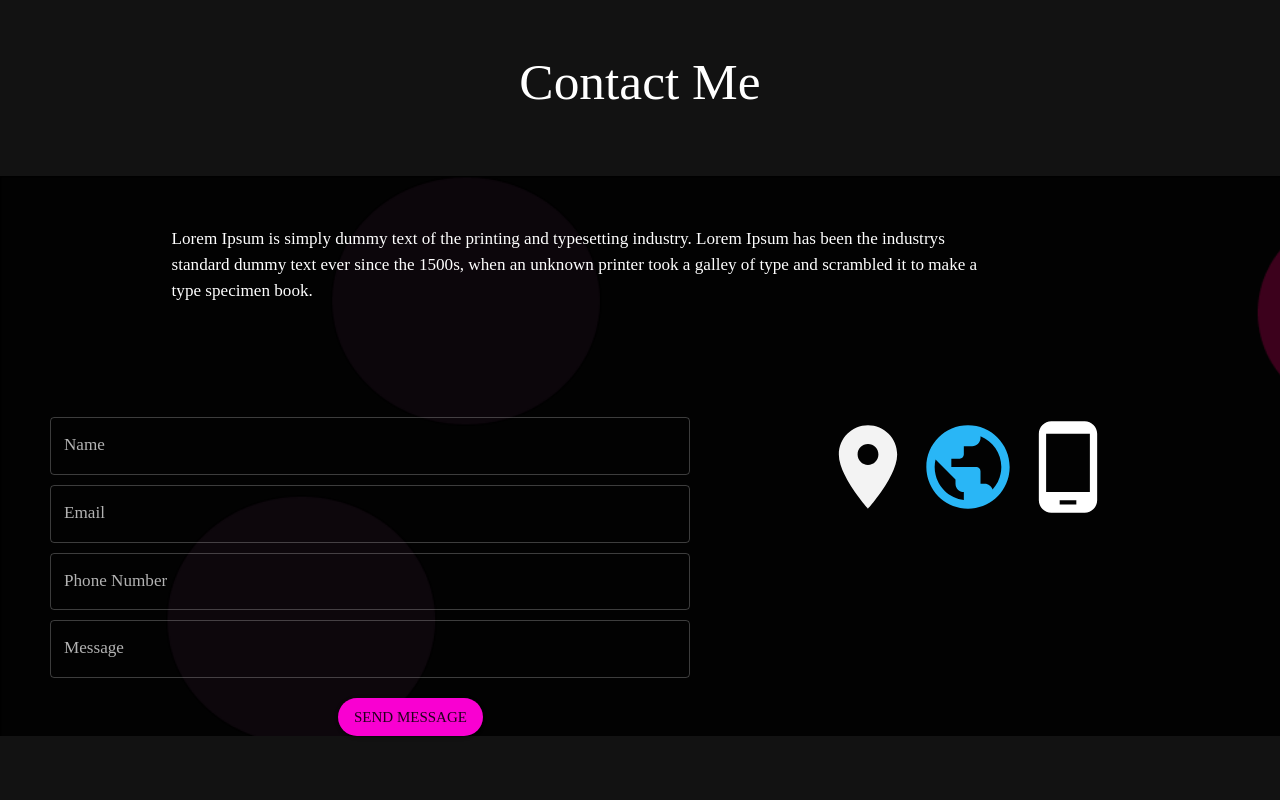
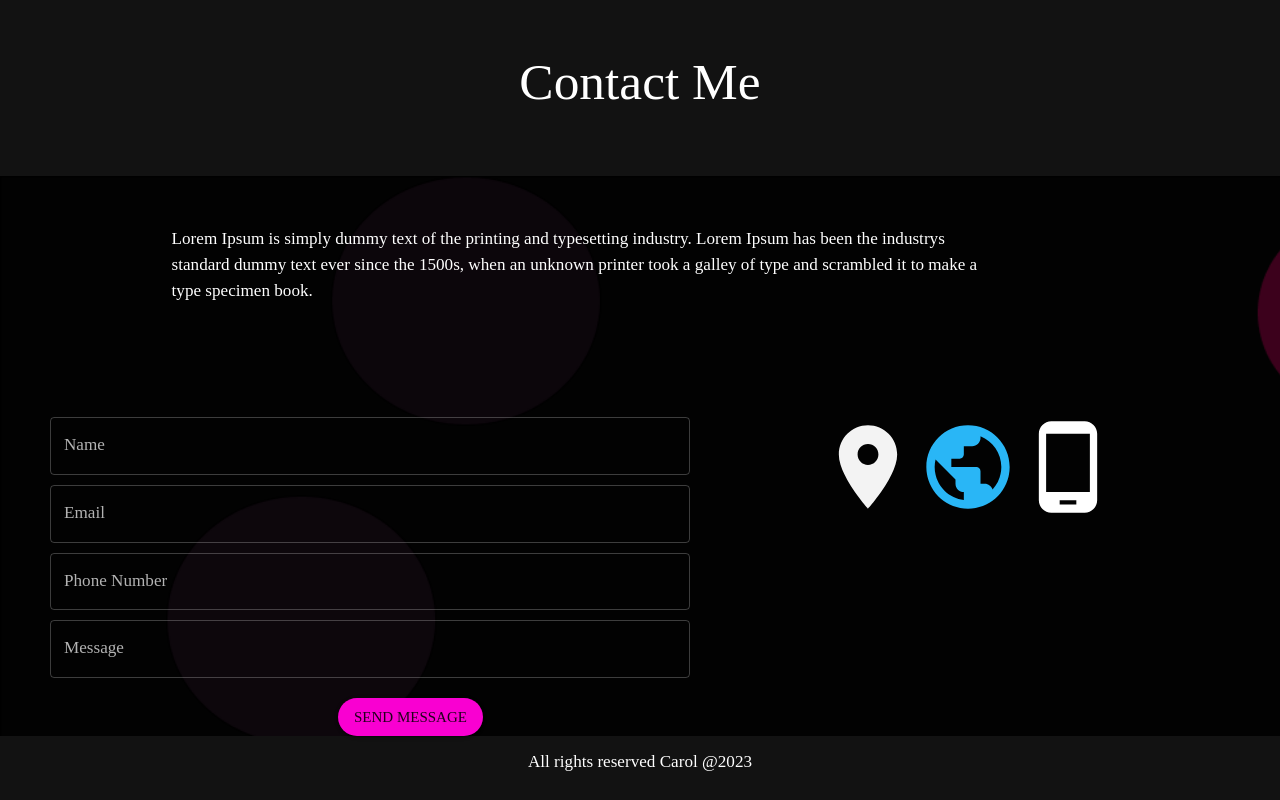
Before and after one commit to canjey/portfolio, a React (Create React App) app: page / in a window 1280 px wide. Shown: the part 2067-2867 px from the top of the page. Built offline with nearby package versions, Linux system fonts and the light colour scheme.

Commit message:
ref/ fixed footer display issue

```diff
--- a/src/Components/Homepage/index.js
+++ b/src/Components/Homepage/index.js
@@ -24,7 +24,7 @@ export default function Homepage(){
         <Grid sx={{marginTop:'5%', }}>
             <Contact/>
         </Grid>
-        <Grid sx={{marginTop:'5%', }}>
+        <Grid sx={{marginTop:'1%', marginBottom:'1%' }}>
             <Footbar/>
         </Grid>
 
--- a/src/components/homepage/footbar.js
+++ b/src/components/homepage/footbar.js
@@ -1,16 +1,15 @@
 import * as React from "react";
 import Grid from "@mui/material/Grid";
-import Typography from '@mui/material/Typography';
+import Typography from "@mui/material/Typography";
 
-
-
-export default function Footbar(){
+export default function Footbar() {
+  return (
     <>
-    <Grid>
-        <Typography align="center">vf
-            {/* All rights reserved Carol @2023 */}
+      <Grid>
+        <Typography align="center">
+          All rights reserved Carol @2023
         </Typography>
-    </Grid>
-
+      </Grid>
     </>
+  );
 }
--- a/src/components/homepage/index.js
+++ b/src/components/homepage/index.js
@@ -24,7 +24,7 @@ export default function Homepage(){
         <Grid sx={{marginTop:'5%', }}>
             <Contact/>
         </Grid>
-        <Grid sx={{marginTop:'5%', }}>
+        <Grid sx={{marginTop:'1%', marginBottom:'1%' }}>
             <Footbar/>
         </Grid>
 
```
Also changed, not shown: src/Components/Homepage/footbar.js (+8 -9 lines).
